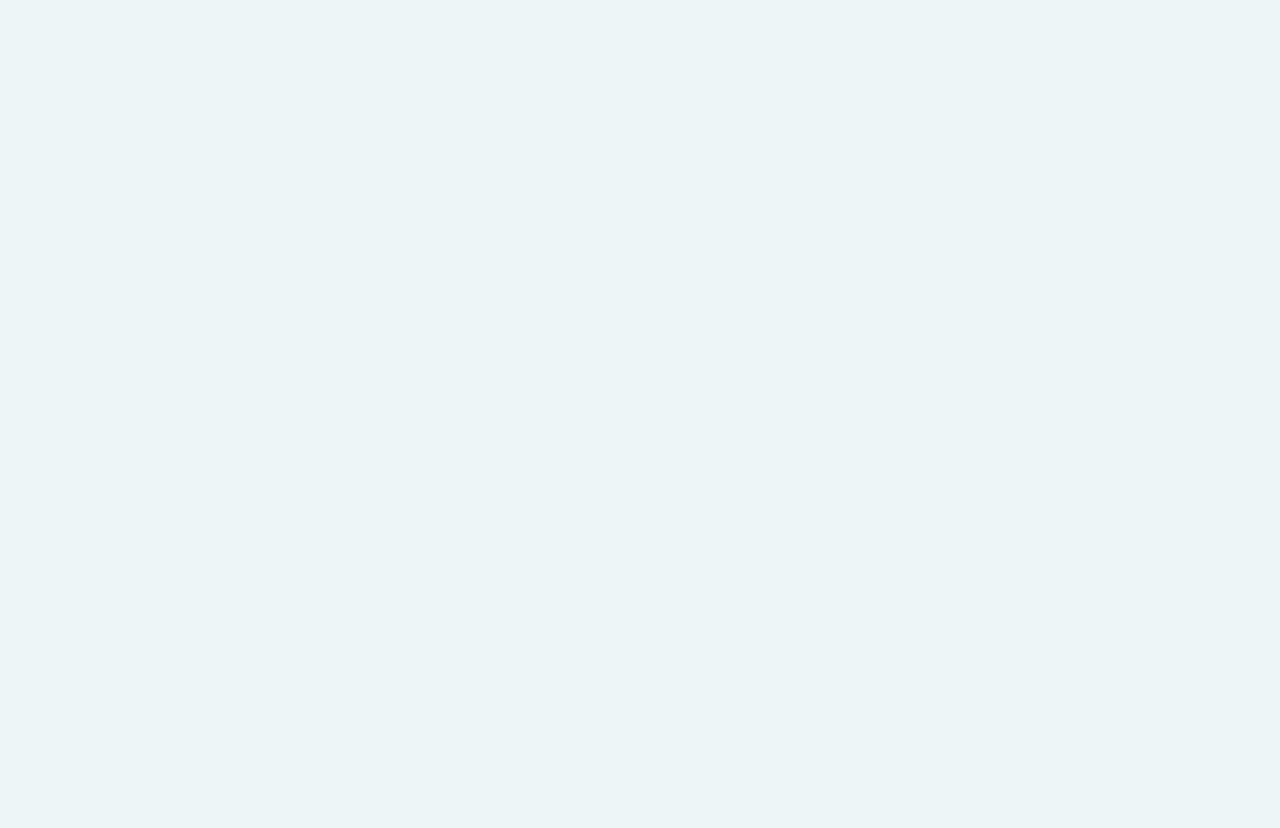
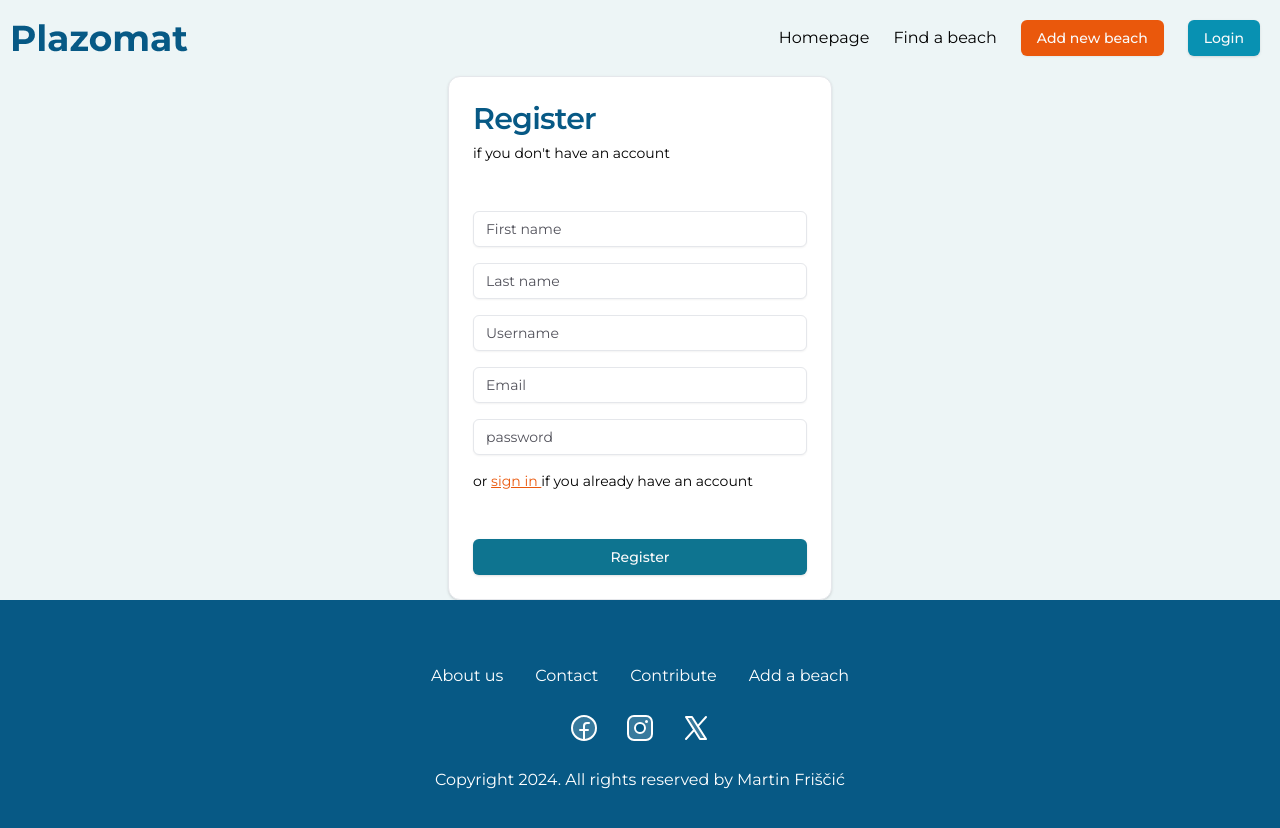
Before and after one commit to Fr1k1/wavespotter-react-express, a React (Vite) app in the folder frontend/: page /register in a window 1280 px wide. Before the commit this address had no page. Shown: the top 828 px of the page. Before the commit the page ends 800 px from the top, so only its background shows below. Built offline with nearby package versions, Linux system fonts and the light colour scheme.

Commit message:
Add design for register page

```diff
--- a/frontend/src/App.tsx
+++ b/frontend/src/App.tsx
@@ -9,6 +9,7 @@ import AddNewBeach from "./pages/AddNewBeach";
 import BeachRequests from "./pages/BeachRequests";
 import ScrollToTop from "./components/ui/ScrollToTop";
 import AddReview from "./pages/AddBeachReview";
+import Register from "./pages/Register";
 
 function App() {
   return (
@@ -18,6 +19,7 @@ function App() {
         <Route path="/" element={<Layout />}>
           <Route index element={<Homepage />} />
           <Route path="/login" element={<Login />} />
+          <Route path="/register" element={<Register />} />
           <Route path="/place/:id" element={<PlacePage />} />
           <Route path="/beach/:id" element={<BeachDetails />} />
           <Route path="/add-beach" element={<AddNewBeach />} />
--- a/frontend/src/components/ui/layout.tsx
+++ b/frontend/src/components/ui/layout.tsx
@@ -10,7 +10,7 @@ const Layout = () => {
 
       <div
         className={`  ${
-          location.pathname === "/login"
+          location.pathname === "/login" || location.pathname === "/register"
             ? "flex items-center justify-center flex-grow "
             : "flex-grow max-w-screen-2xl mx-auto w-full my-8 px-4 xl:px-0 "
         }`}
--- /dev/null
+++ b/frontend/src/pages/Register.tsx
@@ -0,0 +1,64 @@
+import { Button } from "@/components/ui/button";
+import {
+  Card,
+  CardContent,
+  CardDescription,
+  CardFooter,
+  CardHeader,
+  CardTitle,
+} from "@/components/ui/card";
+import { Input } from "@/components/ui/input";
+import { Link } from "react-router-dom";
+
+const Register = () => {
+  return (
+    <div>
+      <Card className="w-96 flex flex-col gap-6">
+        <CardHeader>
+          <CardTitle className="text-primary-800 text-3xl">Register</CardTitle>
+          <CardDescription>if you don't have an account</CardDescription>
+        </CardHeader>
+        <CardContent>
+          <form className="mb-4">
+            <div className="grid w-full items-center gap-4">
+              <div className="flex flex-col space-y-1.5">
+                <Input id="first_name" placeholder="First name" />
+              </div>
+
+              <div className="flex flex-col space-y-1.5">
+                <Input id="last_name" placeholder="Last name" />
+              </div>
+
+              <div className="flex flex-col space-y-1.5">
+                <Input id="username" placeholder="Username" />
+              </div>
+              <div className="flex flex-col space-y-1.5">
+                <Input id="email" placeholder="Email" />
+              </div>
+
+              <div className="flex flex-col space-y-1.5">
+                <Input id="password" placeholder="password" />
+              </div>
+            </div>
+          </form>
+
+          <CardDescription>
+            or{" "}
+            <Link to="/login">
+              {" "}
+              <span className="underline text-secondary"> sign in </span>{" "}
+            </Link>{" "}
+            if you already have an account
+          </CardDescription>
+        </CardContent>
+        <CardFooter className="flex w-full">
+          <Button className="w-full" variant={"darker"}>
+            Register
+          </Button>
+        </CardFooter>
+      </Card>
+    </div>
+  );
+};
+
+export default Register;
```
